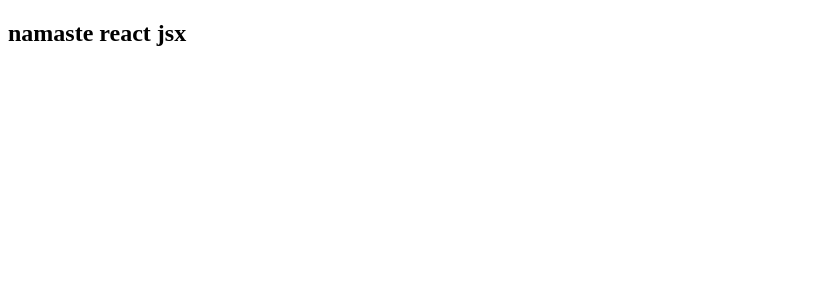
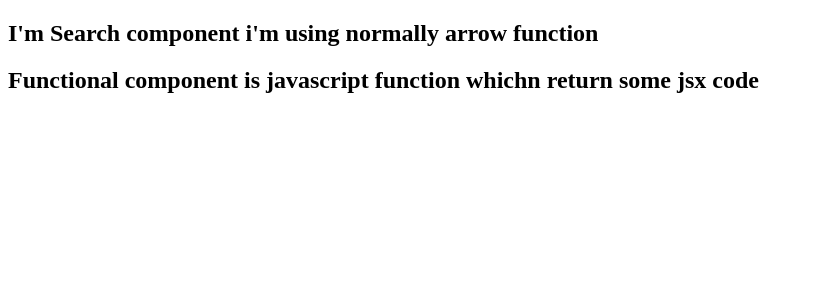
Before and after one commit to chandan317/namaste, a React (Vite) app: page / in a window 1280 px wide. Shown: the top 300 px of the page, without its empty margins (0-814 px from the left). Built offline with nearby package versions, Linux system fonts and the light colour scheme.

Commit message:
Components learnt

```diff
--- a/App.js
+++ b/App.js
@@ -71,11 +71,39 @@ const heading = React.createElement("h1", { id: "hello" }, "namaste react 🚀")
 // const jsxHeading = <h1 id="helll"> Namaste react using JSX 🚀 </h1>;
 // console.log(jsxHeading);
 
+// react element
 const jsx = (
   <h2 className="ro" tabIndex="2">
     namaste react jsx
   </h2>
 );
-console.log(jsx);
+
+// React Component
+
+// class based component - old WAY
+
+// functional component - NEW WAY
+
+const HeadingComponent = () => {
+  return (
+    <div>
+      <h1>Namaste react functional components</h1>
+      <h2>fun compononents is a js function which return some jsx code </h2>
+      <h2> namaste component should be start with capital</h2>
+      <h3>component should be sent to render within angular brackets</h3>
+    </div>
+  );
+};
+const SearchBar = () => {
+  return (
+    <>
+      <h2> I'm Search component i'm using normally arrow function </h2>
+      <h2>
+        Functional component is javascript function whichn return some jsx code
+      </h2>
+    </>
+  );
+};
+
 const root = ReactDOM.createRoot(document.getElementById("root"));
-root.render(jsx);
+root.render(<SearchBar />);
```
